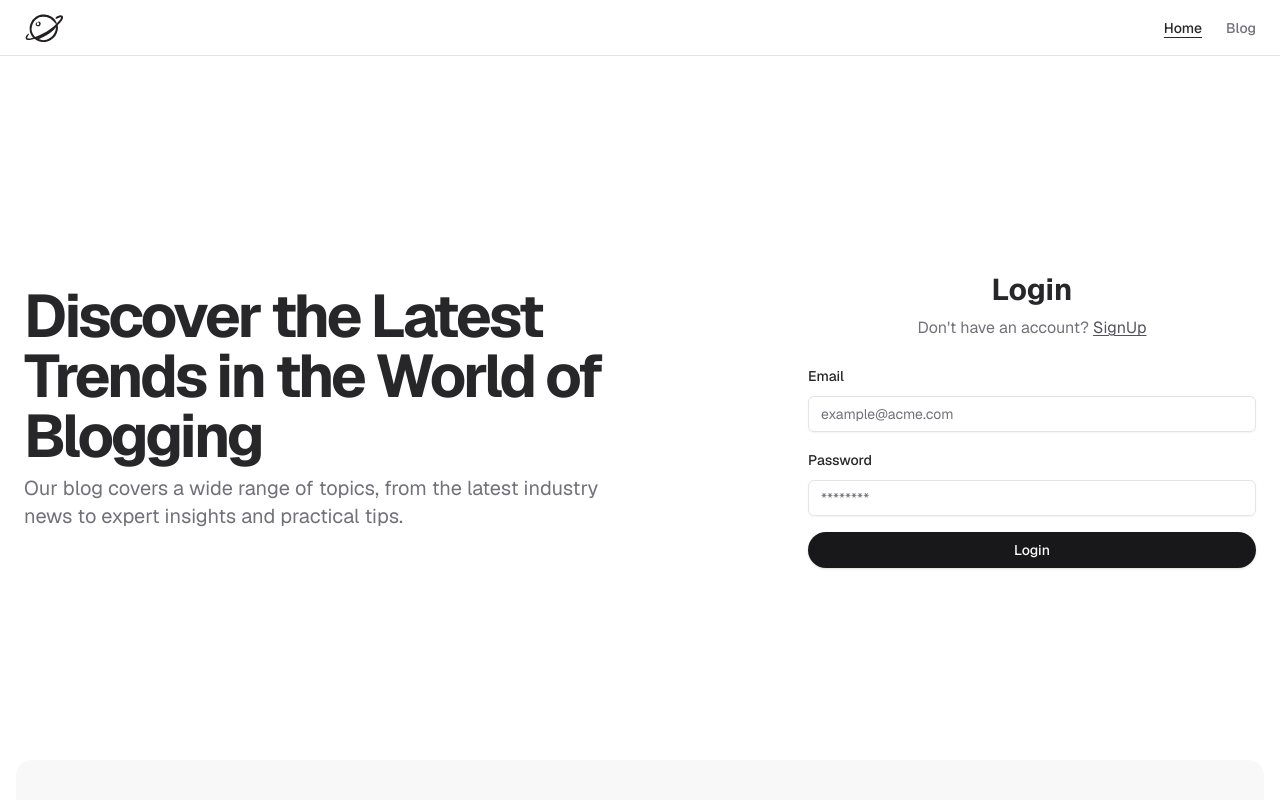
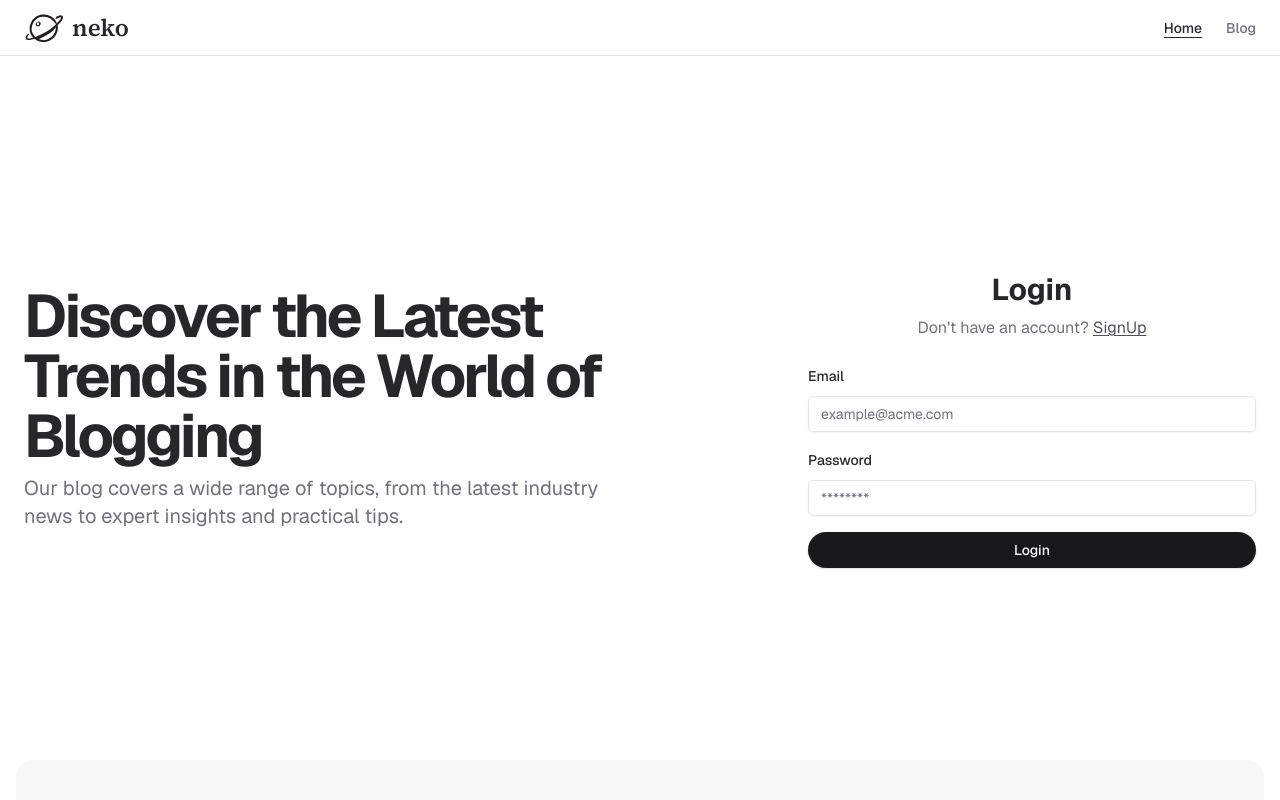
Before and after one commit to destructo570/neko-serverless-blogging-website, a Next.js app in the folder apps/frontend/: page / in a window 1280 px wide. Shown: the top 800 px of the page. Built offline with nearby package versions, Linux system fonts and the light colour scheme; a web font is replaced by a local one.

Commit message:
fix: add neko text in nav bar

```diff
--- a/apps/frontend/src/components/common/Navigation/NavBar.tsx
+++ b/apps/frontend/src/components/common/Navigation/NavBar.tsx
@@ -9,6 +9,7 @@ import { useRouter } from "next/navigation";
 import Image from "next/image";
 import useLogin from "@/hooks/useLogin";
 import { PencilLine } from "lucide-react";
+import { source_serif_4 } from "@/app/fonts";
 
 const NavBar = () => {
   const pathname = usePathname();
@@ -30,6 +31,7 @@ const NavBar = () => {
         prefetch={false}
       >
         <Image src="/images/logo.svg" width={40} height={40} alt="Logo" />
+        <p className={`${source_serif_4.className} font-semibold text-2xl ml-2`}>neko</p>
         <span className="sr-only">Blog Website</span>
       </Link>
       <nav className="ml-auto flex gap-4 sm:gap-6">
```
